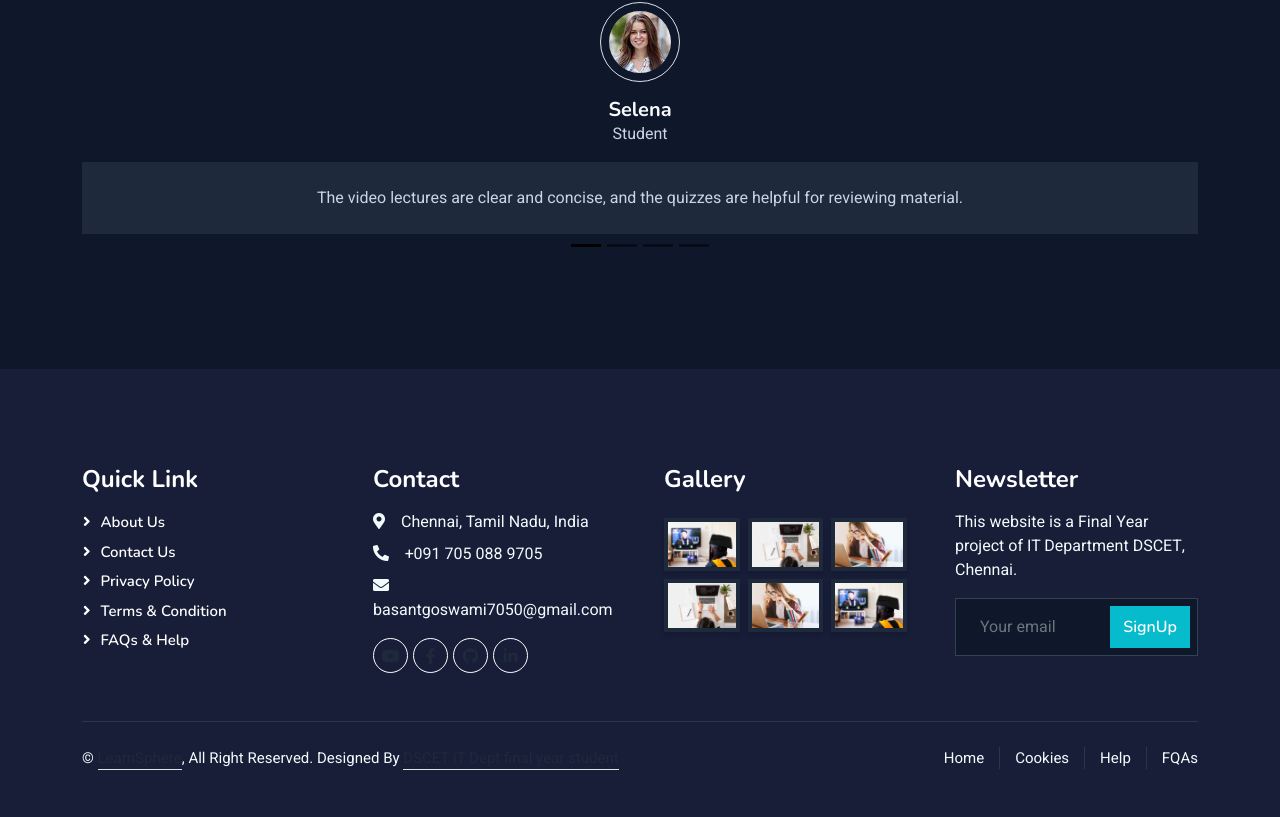
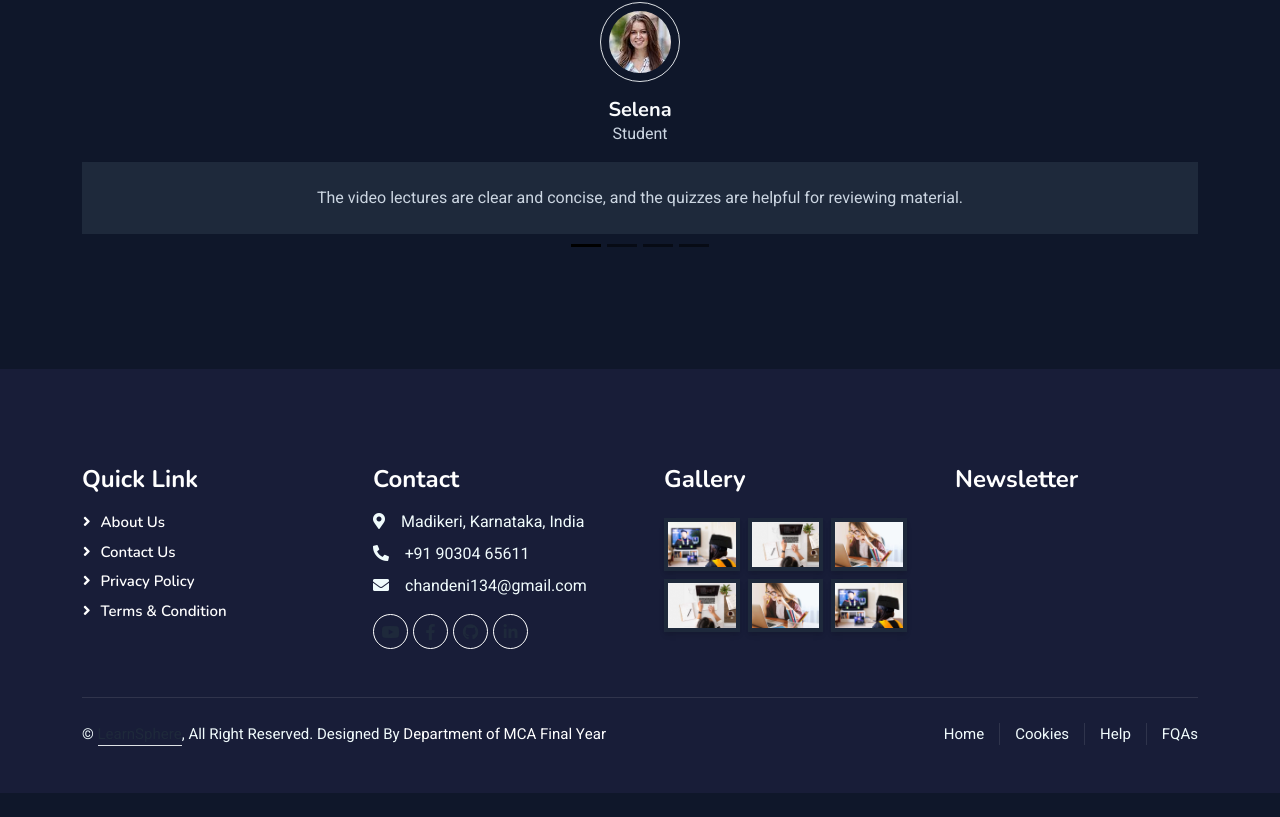
Before and after one commit to chandeni12/learnsphere1, a React (Vite) app: page / in a window 1280 px wide. Shown: the part 4053-4870 px from the top of the page. After the commit the page ends 4846 px from the top, so only its background shows below. Built offline with nearby package versions, Linux system fonts and the light colour scheme.

Commit message:
feat: update contact details, quick links, and footer MCA credits

```diff
--- a/src/Components/Pages/Contact.jsx
+++ b/src/Components/Pages/Contact.jsx
@@ -12,13 +12,37 @@ export default function Contact() {
                     <div className="col-lg-4 col-md-6 wow fadeInUp" data-wow-delay="0.1s">
                         <h5>Get In Touch</h5>
                         <p className="mb-4">Feel free to reach out to us for any queries or support. We are here to help you.</p>
+
+                        {/* Address */}
                         <div className="d-flex align-items-center mb-3">
                             <div className="d-flex align-items-center justify-content-center flex-shrink-0 bg-primary" style={{width: '50px', height: '50px'}}>
                                 <i className="fa fa-map-marker-alt text-white"></i>
                             </div>
                             <div className="ms-3">
                                 <h5 className="text-primary">Office</h5>
-                                <p className="mb-0">123 Street, New York, USA</p>
+                                <p className="mb-0 text-white">Madikeri, Karnataka, India</p>
+                            </div>
+                        </div>
+
+                        {/* Phone */}
+                        <div className="d-flex align-items-center mb-3">
+                            <div className="d-flex align-items-center justify-content-center flex-shrink-0 bg-primary" style={{width: '50px', height: '50px'}}>
+                                <i className="fa fa-phone text-white"></i>
+                            </div>
+                            <div className="ms-3">
+                                <h5 className="text-primary">Mobile</h5>
+                                <p className="mb-0"><a href="tel:9030465611" className="text-white text-decoration-none">+91 90304 65611</a></p>
+                            </div>
+                        </div>
+
+                        {/* Email */}
+                        <div className="d-flex align-items-center mb-3">
+                            <div className="d-flex align-items-center justify-content-center flex-shrink-0 bg-primary" style={{width: '50px', height: '50px'}}>
+                                <i className="fa fa-envelope text-white"></i>
+                            </div>
+                            <div className="ms-3">
+                                <h5 className="text-primary">Email</h5>
+                                <p className="mb-0"><a href="mailto:chandeni134@gmail.com" className="text-white text-decoration-none">chandeni134@gmail.com</a></p>
                             </div>
                         </div>
                     </div>
@@ -26,7 +50,7 @@ export default function Contact() {
                         {/* Placeholder for map or something else */}
                     </div>
                     <div className="col-lg-4 col-md-12 wow fadeInUp" data-wow-delay="0.5s">
-                        <form>
+                        <form action="mailto:chandeni134@gmail.com" method="POST" encType="text/plain">
                             <div className="row g-3">
                                 <div className="col-md-6">
                                     <div className="form-floating">
--- a/src/Components/Pages/Footer.jsx
+++ b/src/Components/Pages/Footer.jsx
@@ -1,4 +1,5 @@
 import React from "react";
+import { Link } from "react-router-dom";
 
 export default function Footer() {
   return (
@@ -11,62 +12,57 @@ export default function Footer() {
           <div className="row g-5">
             <div className="col-lg-3 col-md-6">
               <h4 className="text-white mb-3">Quick Link</h4>
-              <a className="btn btn-link" href>
+              <Link className="btn btn-link" to="/about">
                 About Us
-              </a>
-              <a className="btn btn-link" href>
+              </Link>
+              <a className="btn btn-link" href="mailto:chandeni134@gmail.com">
                 Contact Us
               </a>
-              <a className="btn btn-link" href>
+              <Link className="btn btn-link" to="/testimonial">
                 Privacy Policy
-              </a>
-              <a className="btn btn-link" href>
+              </Link>
+              <Link className="btn btn-link" to="/contact">
                 Terms &amp; Condition
-              </a>
-              <a className="btn btn-link" href>
-                FAQs &amp; Help
-              </a>
+              </Link>
             </div>
             <div className="col-lg-3 col-md-6">
               <h4 className="text-white mb-3">Contact</h4>
               <p className="mb-2">
                 <i className="fa fa-map-marker-alt me-3" />
-                Chennai, Tamil Nadu, India
+                Madikeri, Karnataka, India
               </p>
               <p className="mb-2">
                 <i className="fa fa-phone-alt me-3" />
-                +091 705 088 9705
+                <a href="tel:9030465611" className="text-light text-decoration-none">+91 90304 65611</a>
               </p>
               <p className="mb-2">
                 <i className="fa fa-envelope me-3" />
-                basantgoswami7050@gmail.com
+                <a href="mailto:chandeni134@gmail.com" className="text-light text-decoration-none">chandeni134@gmail.com</a>
               </p>
               <div className="d-flex pt-2">
                 <a
                   className="btn btn-outline-light btn-social"
-                  href="https://www.youtube.com/channel/UCESPlHcn45qCQe9YiH43MRw"
-                  target="_blank"
+                  href="#"
                 >
                   <i className="fab fa-youtube" />
                 </a>
                 <a
                   className="btn btn-outline-light btn-social"
-                  href="https://www.facebook.com/basant.bharati.54/"
-                  target="_blank"
+                  href="#"
                 >
                   <i className="fab fa-facebook-f" />
                 </a>
                 <a
                   className="btn btn-outline-light btn-social"
-                  href="https://github.com/Basant-goswami"
+                  href="https://github.com/chandeni12"
                   target="_blank"
+                  rel="noreferrer"
                 >
                   <i className="fab fa-github" />
                 </a>
                 <a
                   className="btn btn-outline-light btn-social"
-                  href="https://www.linkedin.com/in/basant-kumar-bharati"
-                  target="_blank"
+                  href="#"
                 >
                   <i className="fab fa-linkedin-in" />
                 </a>
@@ -121,26 +117,6 @@ export default function Footer() {
             </div>
             <div className="col-lg-3 col-md-6">
               <h4 className="text-white mb-3">Newsletter</h4>
-              <p>
-                This website is a Final Year project of IT Department DSCET,
-                Chennai.
-              </p>
-              <div
-                className="position-relative mx-auto"
-                style={{ maxWidth: "400px" }}
-              >
-                <input
-                  className="form-control border-0 w-100 py-3 ps-4 pe-5"
-                  type="text"
-                  placeholder="Your email"
-                />
-                <button
-                  type="button"
-                  className="btn btn-primary py-2 position-absolute top-0 end-0 mt-2 me-2"
-                >
-                  SignUp
-                </button>
-              </div>
             </div>
           </div>
         </div>
@@ -153,13 +129,7 @@ export default function Footer() {
                   LearnSphere
                 </a>
                 , All Right Reserved. Designed By{" "}
-                <a
-                  className="border-bottom"
-                  href="https://www.linkedin.com/in/basant-kumar-bharati"
-                  target="_blank"
-                >
-                  DSCET IT Dept final year student
-                </a>
+                <span className="text-white">Department of MCA Final Year</span>
                 <br />
                 <br />
               </div>
```
